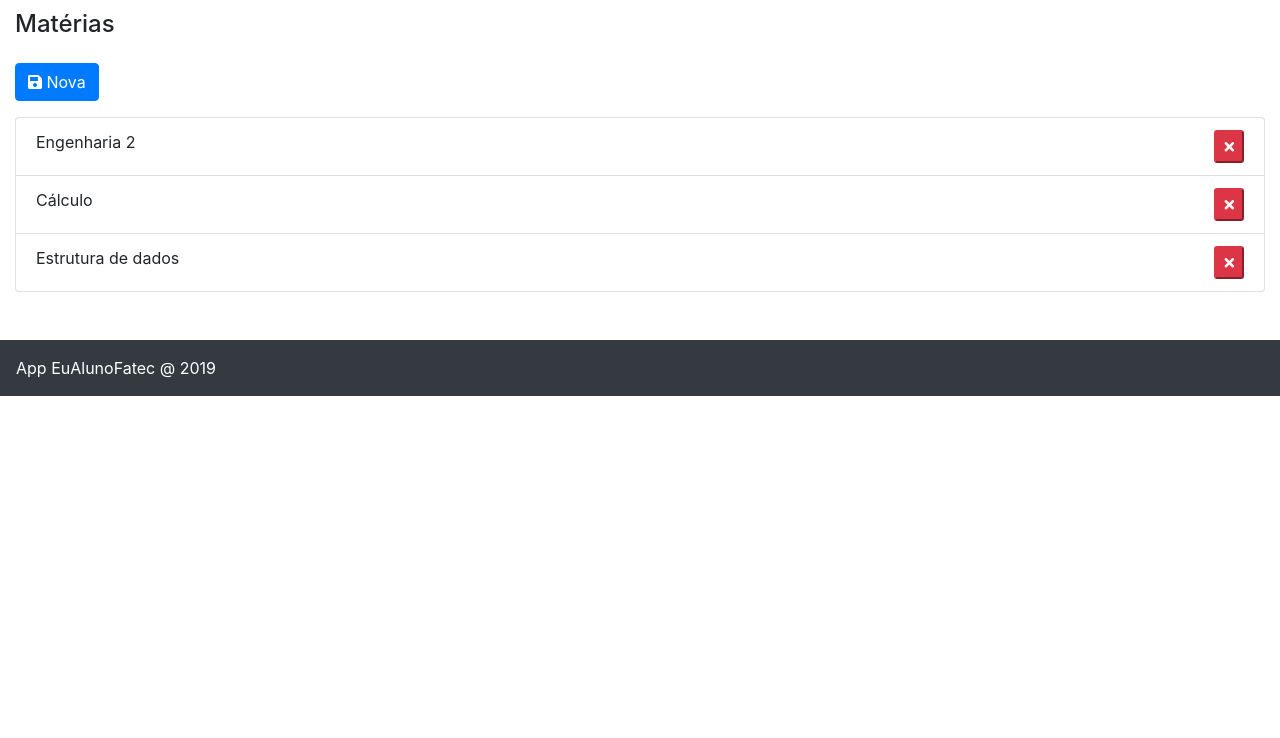
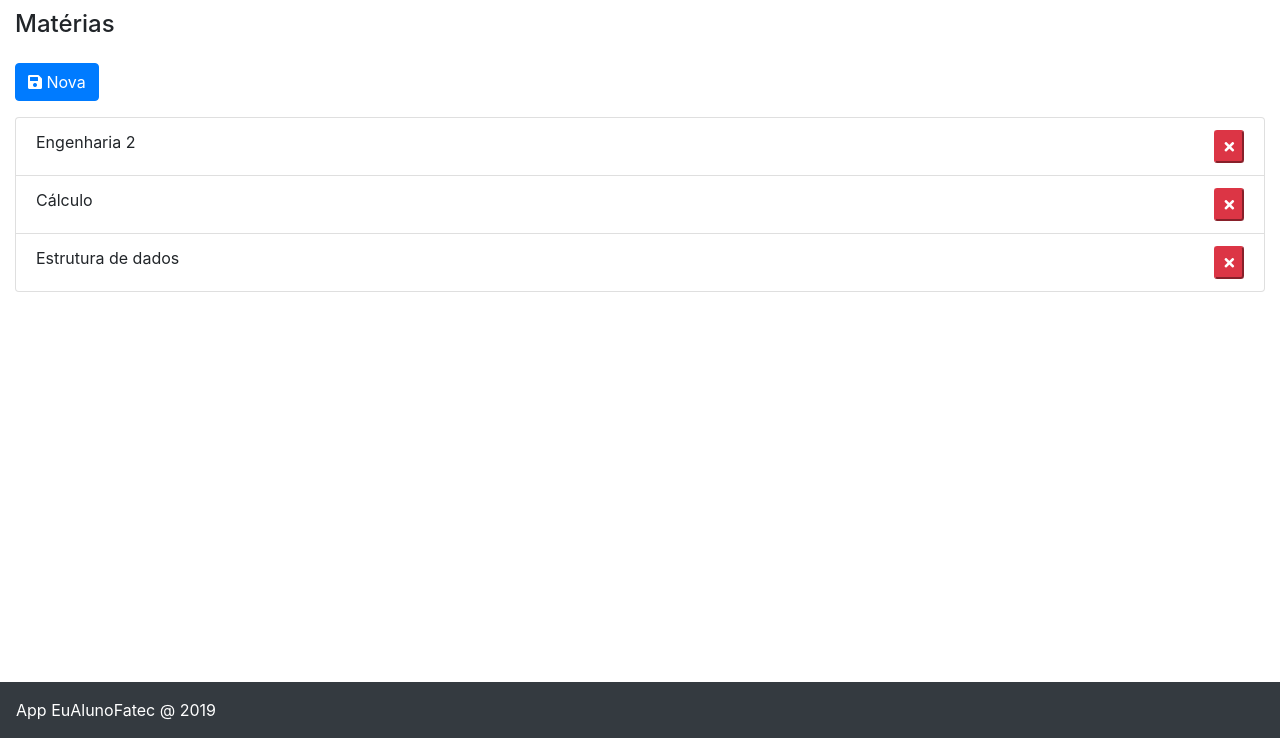
Before and after one commit to gabrieldepaula/gabrieldepaula.github.io, a plain HTML site: page euAlunoFatec/materias.html in a window 1280 px wide. Shown: the part 62-800 px from the top of the page. Drawn offline with nearby package versions, Linux system fonts and the light colour scheme.

Commit message:
Working...

```diff
--- a/euAlunoFatec/materias.html
+++ b/euAlunoFatec/materias.html
@@ -63,7 +63,7 @@
 
         </div>
 
-        <div class="bg-dark text-white p-3 mt-5 position-relative" style="width:100%; bottom: 0;">
+        <div class="bg-dark text-white p-3 mt-5 position-absolute" style="width:100%; bottom: 0;">
             App EuAlunoFatec @ 2019
         </div>
 
```
